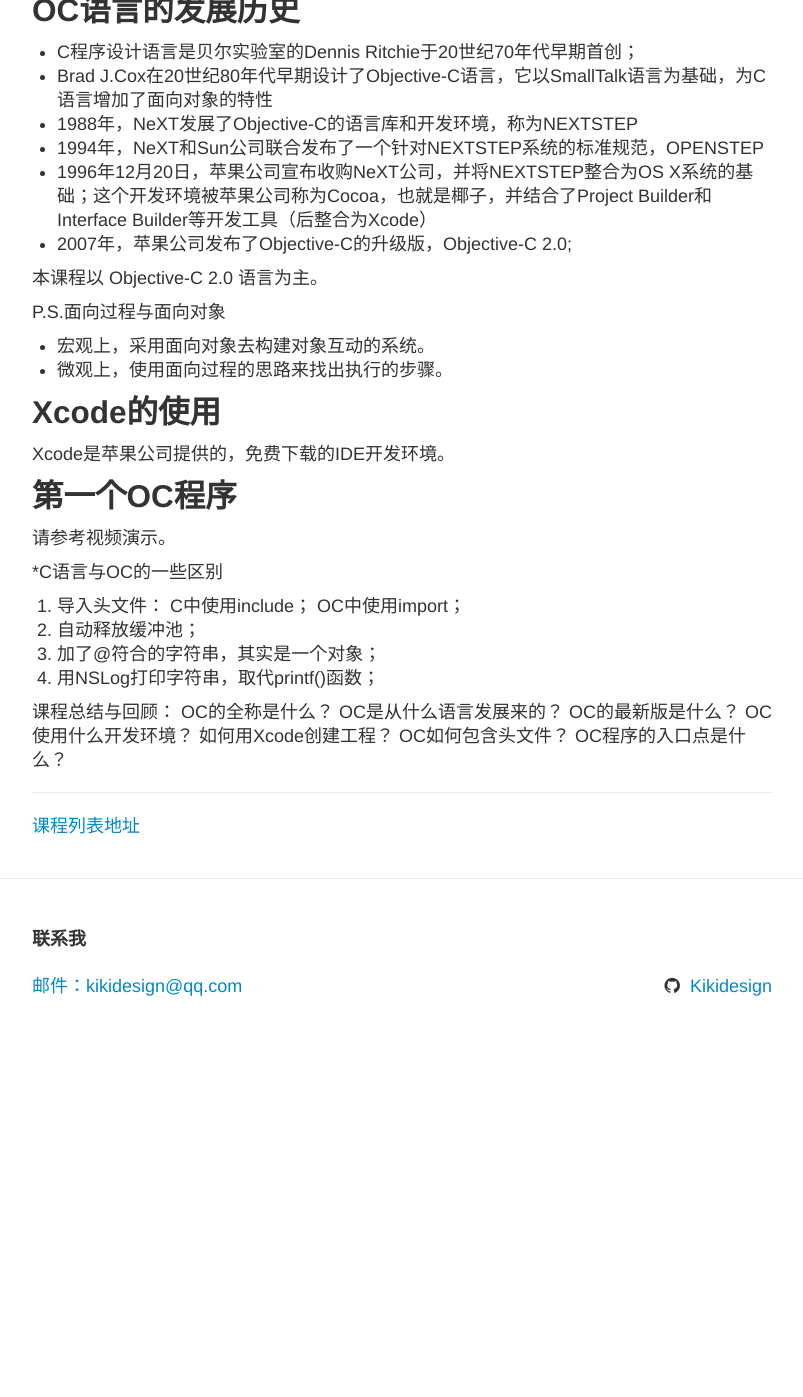
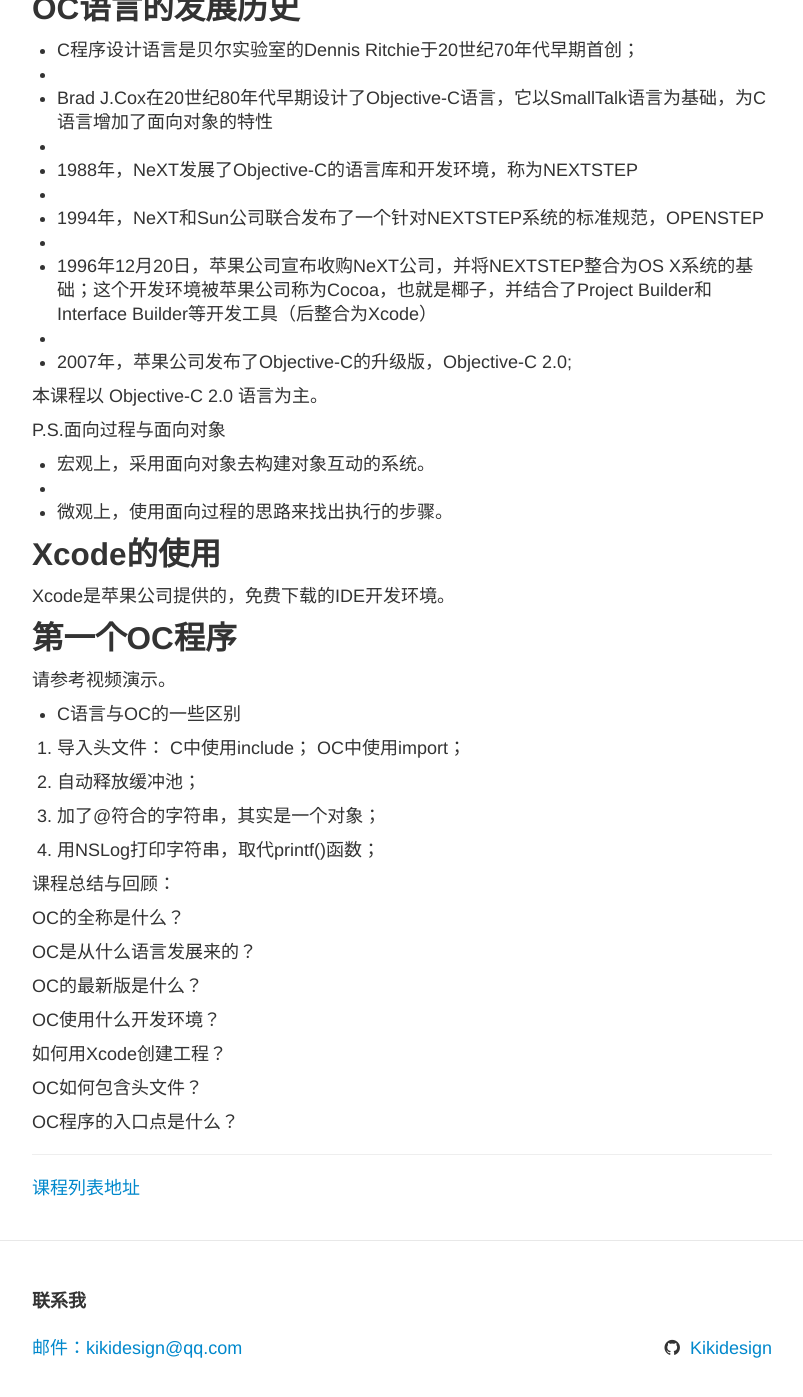
Before and after one commit to kikidesign/kikidesign.github.io, a Jekyll site: the page built from _posts/2016-05-18-OC-Xcode.md, in a window 1280 px wide and 1400 px high, scrolled down 544 px. Shown: the top 1397 px of the window, without its empty margins (238-1041 px from the left). Built offline with Jekyll 4.4.1, drawn with Linux system fonts in a browser that asks for light colours; before the commit the page ends 1582 px from its top, so only the background shows below that; some of the changed lines change nothing that is shown; some of the changed text lies outside the part shown.

Commit message:
OC简介和Xcode的使用

```diff
--- a/_posts/2016-05-18-OC-Xcode.md
+++ b/_posts/2016-05-18-OC-Xcode.md
@@ -4,8 +4,6 @@
 date:   2016-05-18 00:00:01
 categories: iOS Objective-C
 ---
-
-### this is a level-3 header ###
 
 * OC语言简史
 
@@ -15,47 +13,72 @@
 
 * 第一个OC程序
 
+
 ## OC语言简史 ##
 
 * OC是iOS开发中使用的最主要的语言
+*
 * 新出的Swift语言是一种脚本语言，实际上在底层调用的也是OC开发的类库
+*
 * OC是Objective-C的简称
 
+
 ## OC语言的发展历史 ##
+
 * C程序设计语言是贝尔实验室的Dennis Ritchie于20世纪70年代早期首创；
+*
 * Brad J.Cox在20世纪80年代早期设计了Objective-C语言，它以SmallTalk语言为基础，为C语言增加了面向对象的特性
+*
 * 1988年，NeXT发展了Objective-C的语言库和开发环境，称为NEXTSTEP
+*
 * 1994年，NeXT和Sun公司联合发布了一个针对NEXTSTEP系统的标准规范，OPENSTEP
+*
 * 1996年12月20日，苹果公司宣布收购NeXT公司，并将NEXTSTEP整合为OS X系统的基础；这个开发环境被苹果公司称为Cocoa，也就是椰子，并结合了Project Builder和Interface Builder等开发工具（后整合为Xcode）
+*
 * 2007年，苹果公司发布了Objective-C的升级版，Objective-C 2.0;
 
 本课程以 Objective-C 2.0 语言为主。
 
 P.S.面向过程与面向对象
+
 * 宏观上，采用面向对象去构建对象互动的系统。
+*
 * 微观上，使用面向过程的思路来找出执行的步骤。
 
 ## Xcode的使用 ##
+
 Xcode是苹果公司提供的，免费下载的IDE开发环境。
 
 ## 第一个OC程序 ##
+
 请参考视频演示。
 
-*C语言与OC的一些区别
+* C语言与OC的一些区别
+
 1. 导入头文件：
 C中使用include；
 OC中使用import；
+
 2. 自动释放缓冲池；
+
 3. 加了@符合的字符串，其实是一个对象；
+
 4. 用NSLog打印字符串，取代printf()函数；
 
 课程总结与回顾：
+
 OC的全称是什么？
+
 OC是从什么语言发展来的？
+
 OC的最新版是什么？
+
 OC使用什么开发环境？
+
 如何用Xcode创建工程？
+
 OC如何包含头文件？
+
 OC程序的入口点是什么？
 
 ---
```
